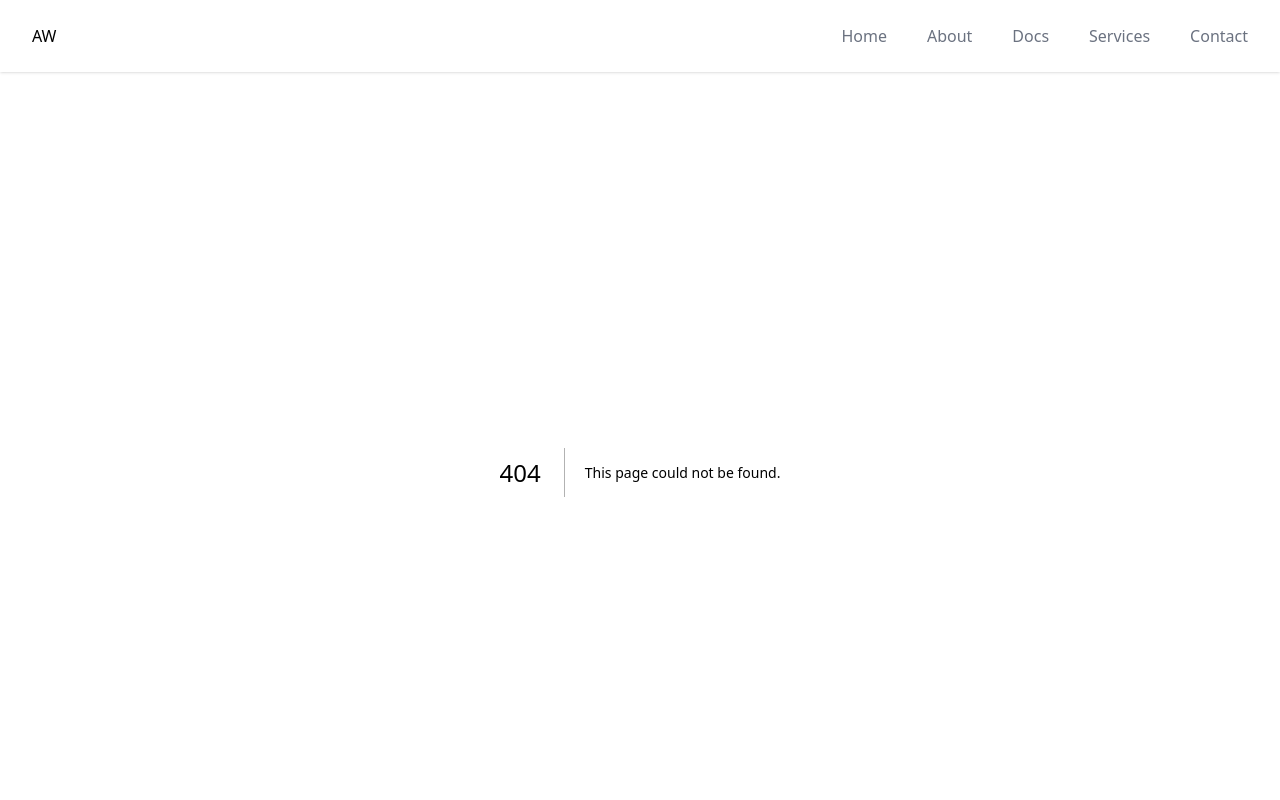
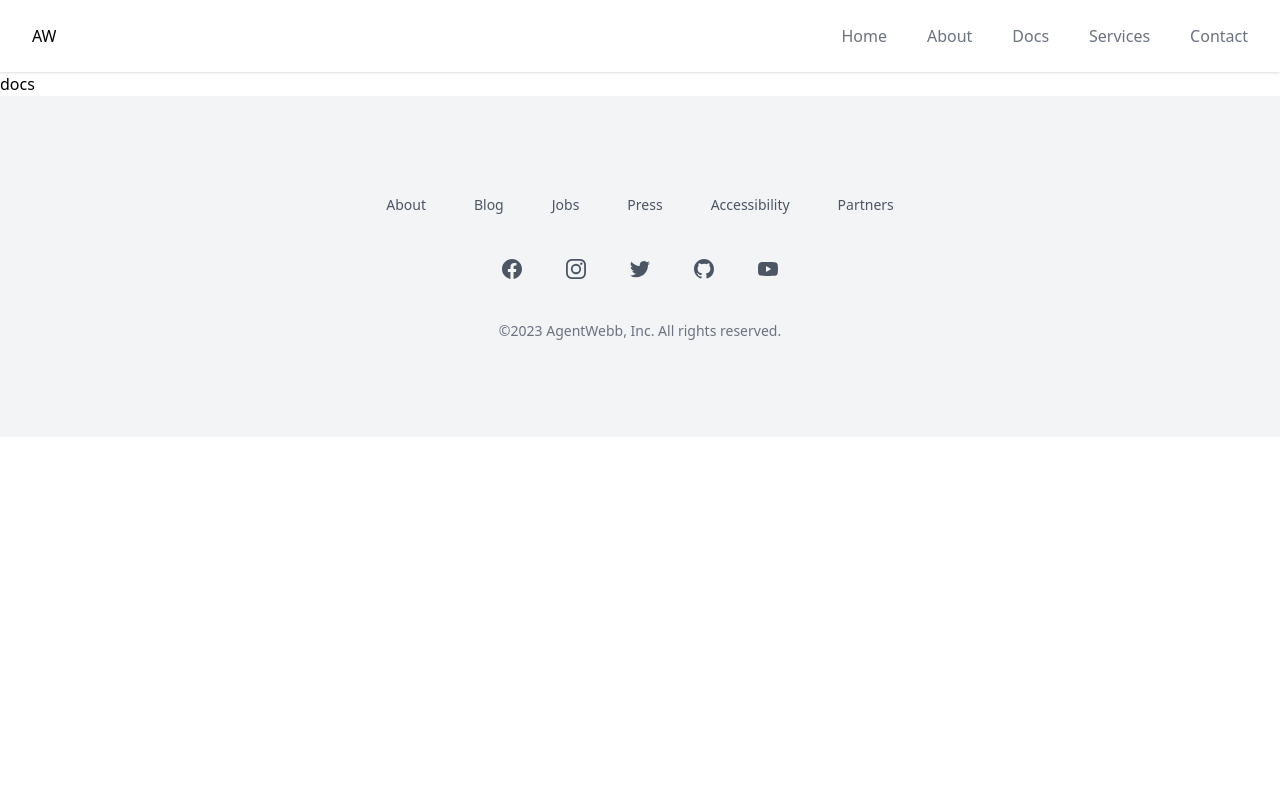
Before and after one commit to iamwillcode/agentwebb, a Next.js app: page /docs in a window 1280 px wide. Before the commit this address had no page. Shown: the top 800 px of the page. Built offline with nearby package versions, Linux system fonts and the light colour scheme.

Commit message:
created docs page for agent webb

```diff
--- /dev/null
+++ b/pages/docs.tsx
@@ -0,0 +1,19 @@
+import Head from "next/head";
+
+export default function docs() {
+  return (
+    <>
+      <Head>
+        <title>Docs - AgentWebb</title>
+        <meta name="title" content="Docs - AgentWebb" />
+        <meta
+          name="description"
+          content="Get unbiased and honest information about the real estate buying and selling process. Learn from 25+ years of experience and be ready for any red flags."
+        />
+      </Head>
+      <main className="">
+        <div>docs</div>
+      </main>
+    </>
+  );
+}
```
